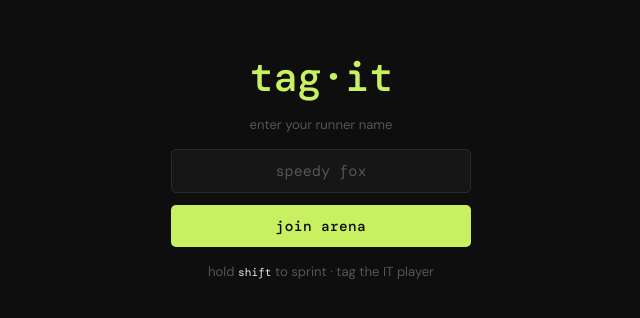
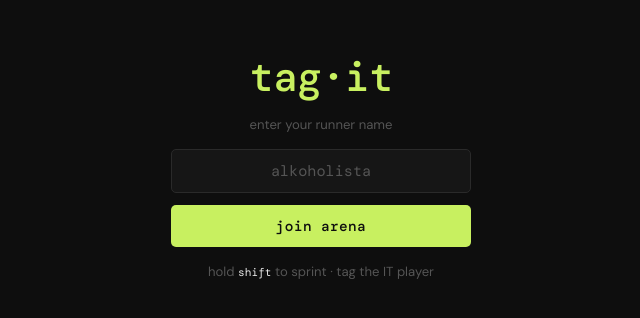
Before and after one commit to Skupin27/simple2dmultigame, a website: page public/index.html in a window 1280 px wide. Shown: the part 230-548 px from the top of the page, 319-959 px from the left. Drawn offline with nearby package versions, Linux system fonts and the light colour scheme.

Commit message:
Update index.html

```diff
--- a/public/index.html
+++ b/public/index.html
@@ -13,7 +13,7 @@
     <div class="modal-card">
       <h1>tag·it</h1>
       <p>enter your runner name</p>
-      <input type="text" id="nicknameInput" maxlength="14" placeholder="speedy fox" autocomplete="off">
+      <input type="text" id="nicknameInput" maxlength="14" placeholder="alkoholista" autocomplete="off">
       <button id="joinGameBtn">join arena</button>
       <p class="hint">hold <kbd>shift</kbd> to sprint · tag the IT player</p>
     </div>
```
